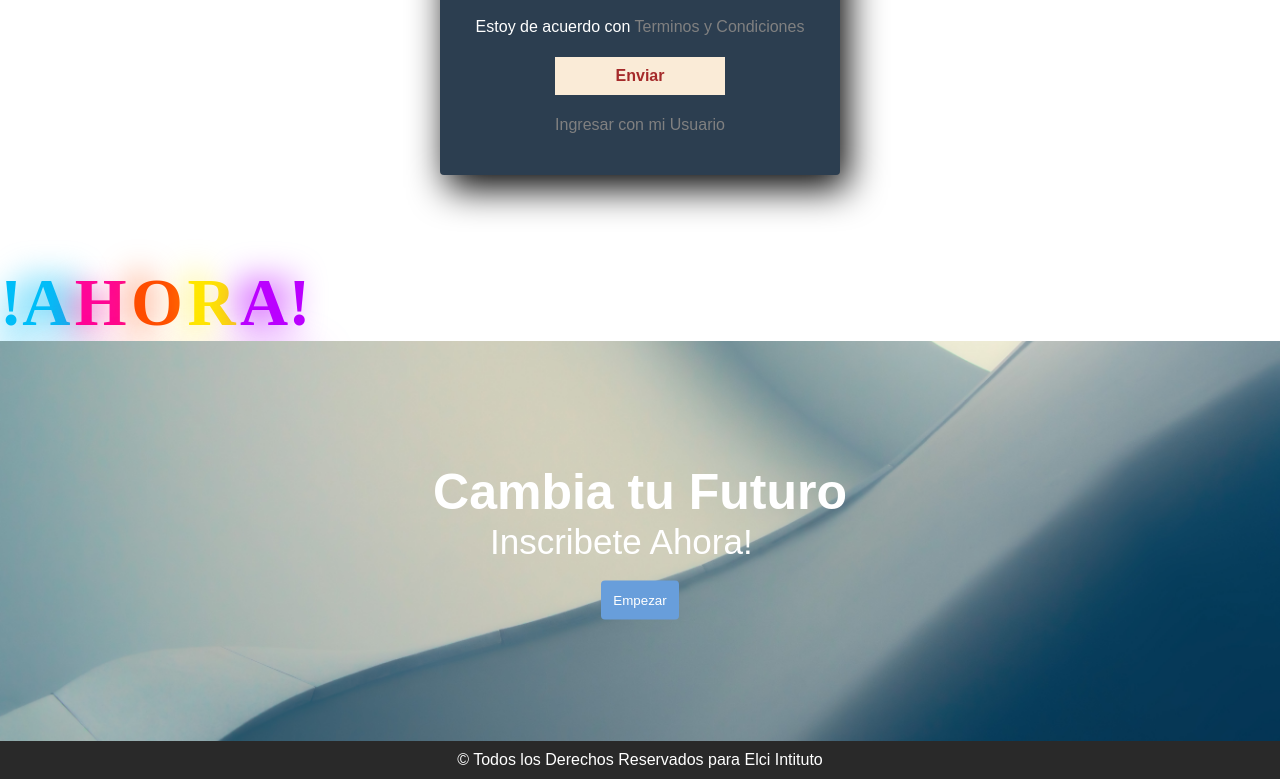
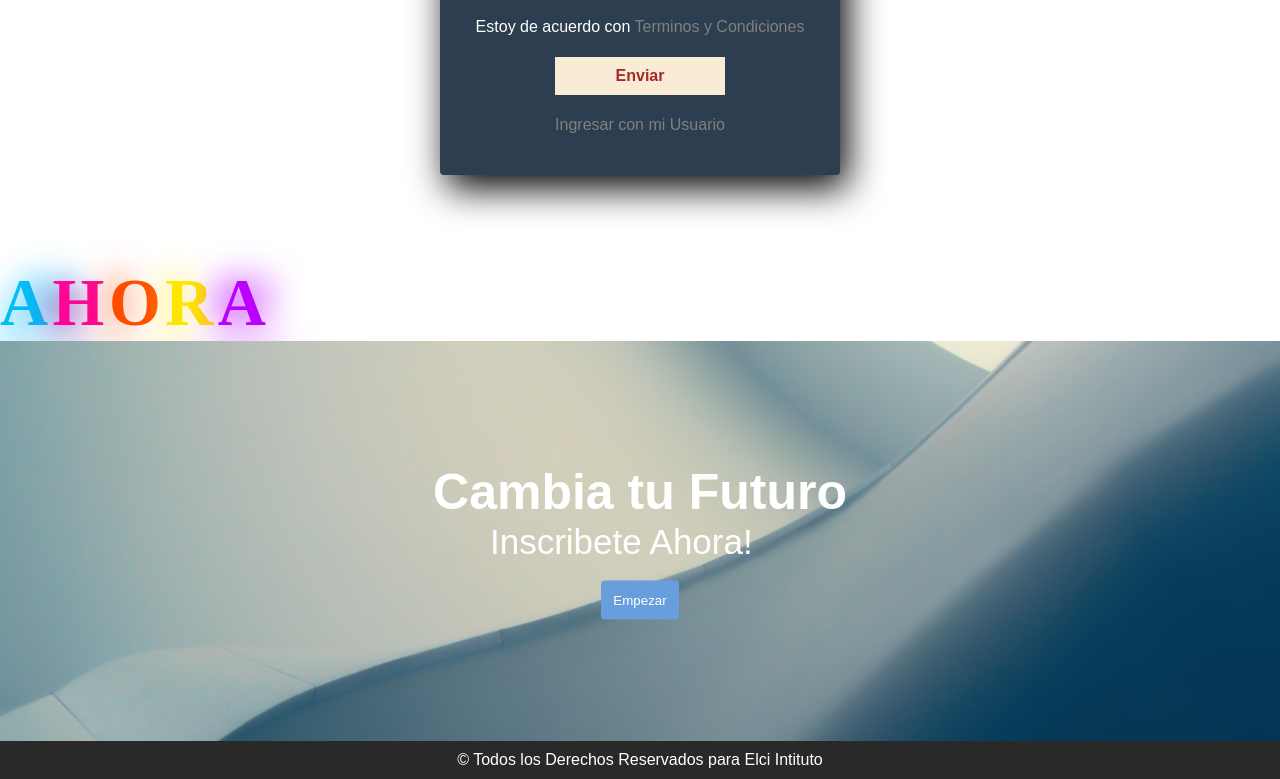
Before and after one commit to NataliaMello/Desafio_animaciones, a plain HTML site: page Paginas/contacto.html in a window 1280 px wide. Shown: the part 838-1617 px from the top of the page. Drawn offline with Linux system fonts and the light colour scheme.

Commit message:
animacion ahora en rama animaciones

```diff
--- a/Css/estilosgrid.css
+++ b/Css/estilosgrid.css
@@ -382,7 +382,7 @@ img{
 
 
 
-/*......form.....*/
+/*......formulario........*/
 
 
 .form-register{
--- a/Paginas/contacto.html
+++ b/Paginas/contacto.html
@@ -75,11 +75,11 @@
 
 
      <div class="container">
-        <span style="--l: '¡H';">!A</span>
+        <span style="--l: '¡H';">A</span>
         <span style="--l: 'e';">H</span>
         <span style="--l: 'l';">O</span>
         <span style="--l: 'l';">R</span>
-        <span style="--l: '0!';">A!</span>
+        <span style="--l: '0!';">A</span>
       </div>
 
 
```
